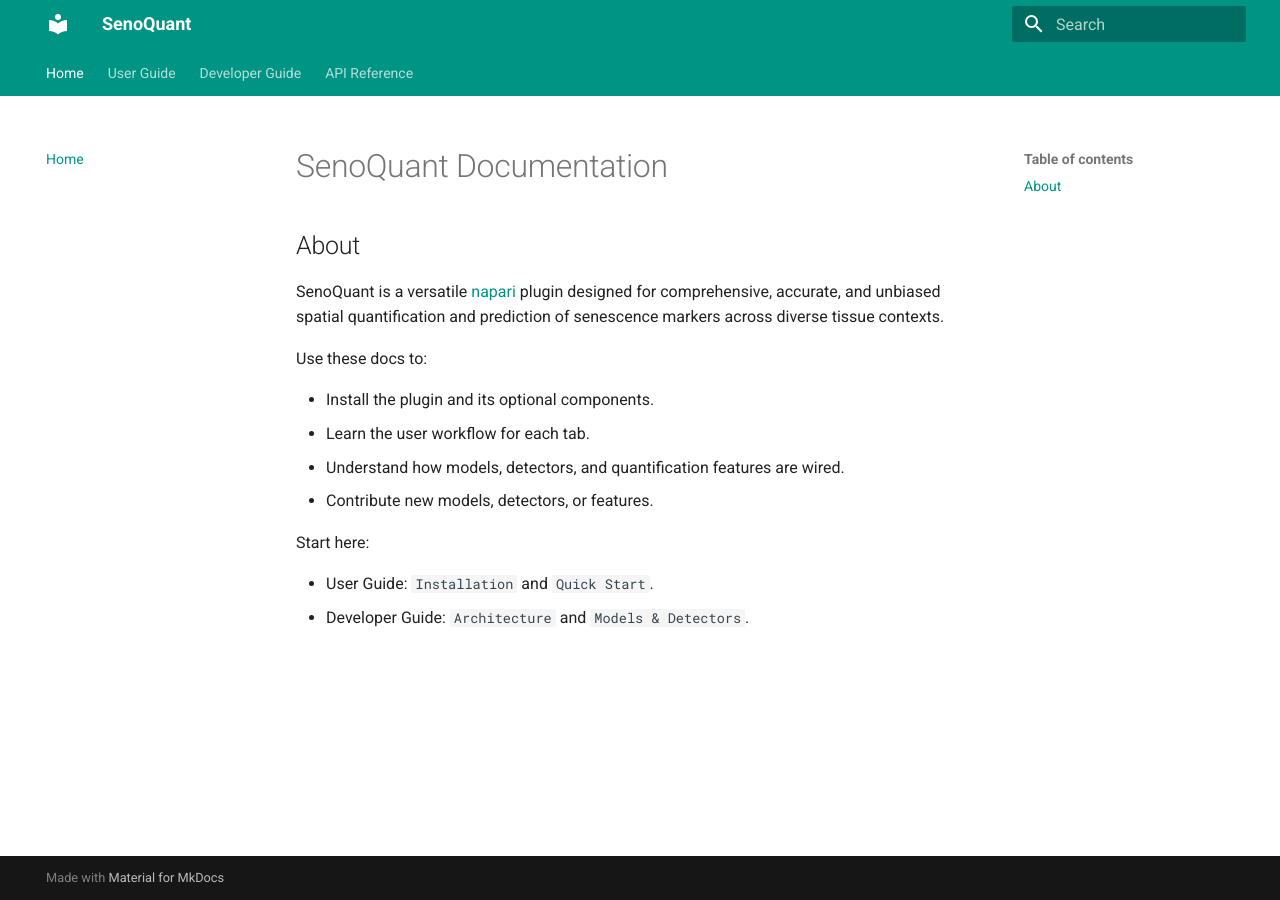
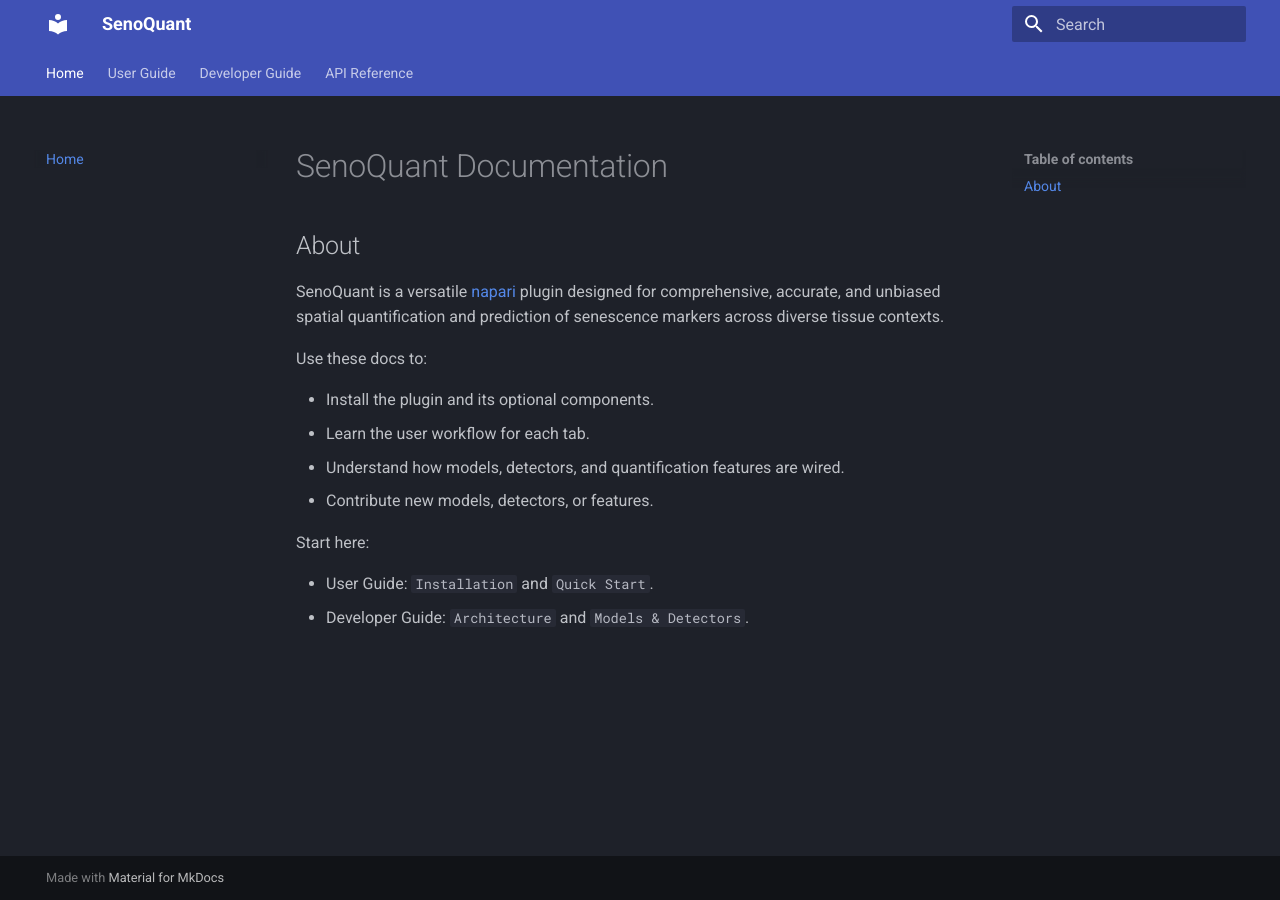
Before and after one commit to HaamsRee/senoquant, an MkDocs documentation site: the page built from docs/index.md, in a window 1280 px wide. Built offline with MkDocs 1.6.1 and Material for MkDocs 9.7.7, drawn with Linux system fonts in a browser that asks for light colours.

Commit message:
Update theme palette in mkdocs configuration

```diff
--- a/mkdocs.yml
+++ b/mkdocs.yml
@@ -8,9 +8,9 @@
     - navigation.top
     - content.code.copy
   palette:
-    - scheme: default
-      primary: teal
-      accent: amber
+    - scheme: slate
+      primary: indigo
+      accent: indigo
 
 plugins:
   - search
```
